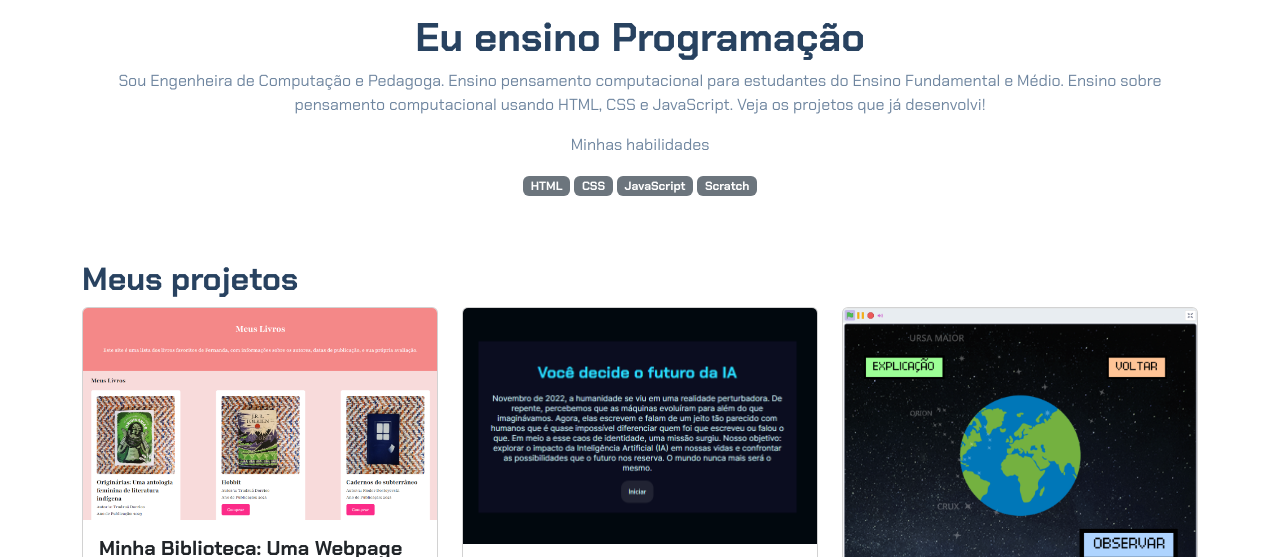
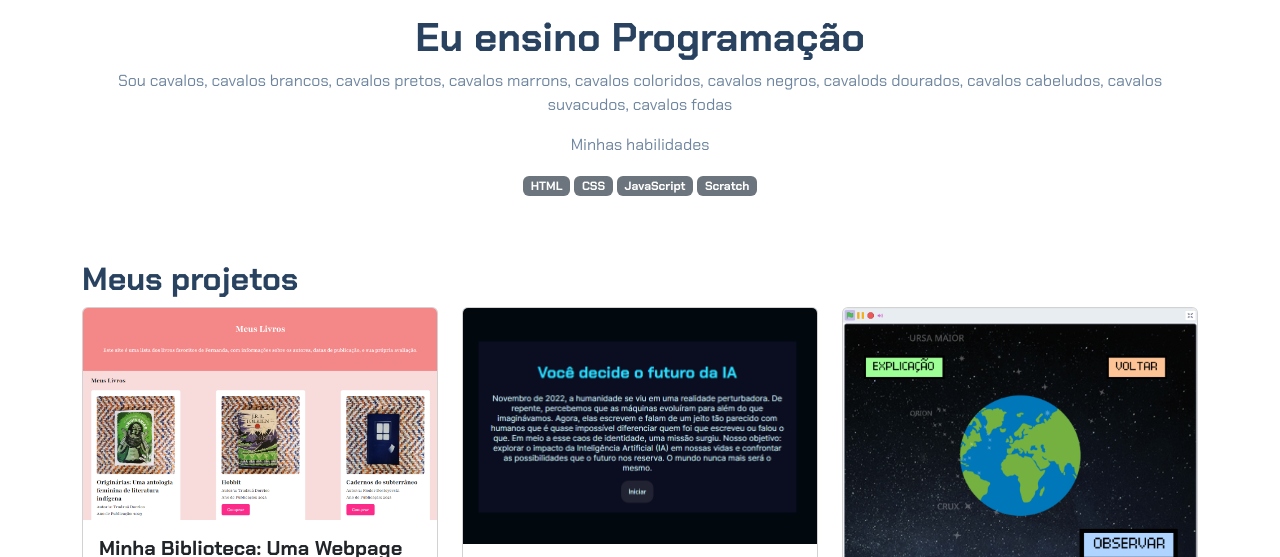
Before and after one commit to Luixzzin/mayron-da-silva-santos-junior, a plain HTML site: page index.html in a window 1280 px wide. Shown: the part 183-740 px from the top of the page. Drawn offline with nearby package versions, Linux system fonts and the light colour scheme.

Commit message:
Update index.html

```diff
--- a/index.html
+++ b/index.html
@@ -16,9 +16,7 @@
             srcset="">
         <p class="lead">Eu sou Fernanda_</p>
         <h1>Eu ensino Programação</h1>
-        <p>Sou Engenheira de Computação e Pedagoga. Ensino pensamento computacional para estudantes do Ensino
-            Fundamental e Médio. Ensino sobre pensamento computacional usando HTML, CSS e JavaScript. Veja os projetos
-            que já desenvolvi!</p>
+        <p>Sou cavalos, cavalos brancos, cavalos pretos, cavalos marrons, cavalos coloridos, cavalos negros, cavalods dourados, cavalos cabeludos, cavalos suvacudos, cavalos fodas</p>
         <p>Minhas habilidades</p>
         <div>
             <p class="badge bg-secondary">HTML</p>
```
